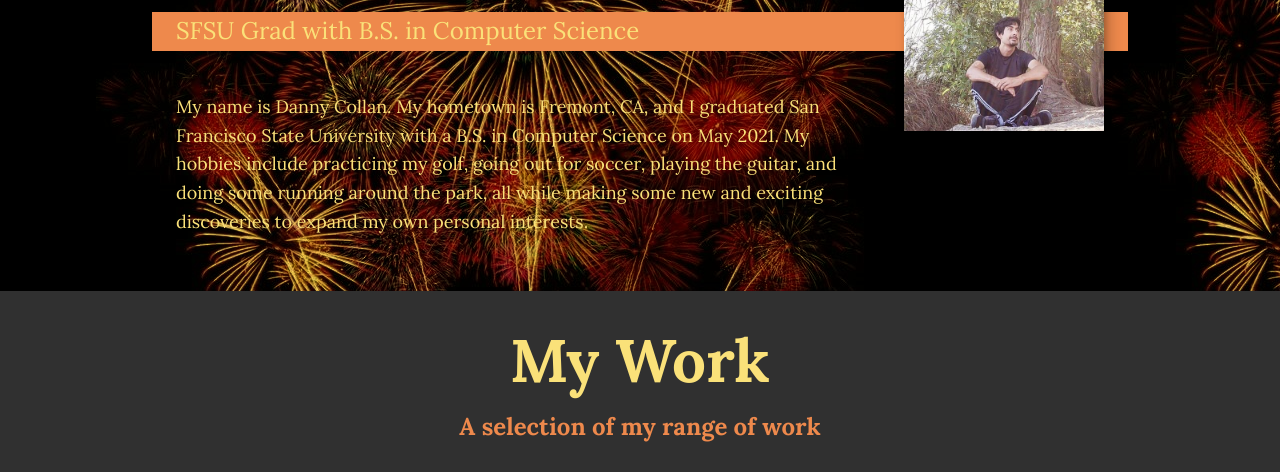
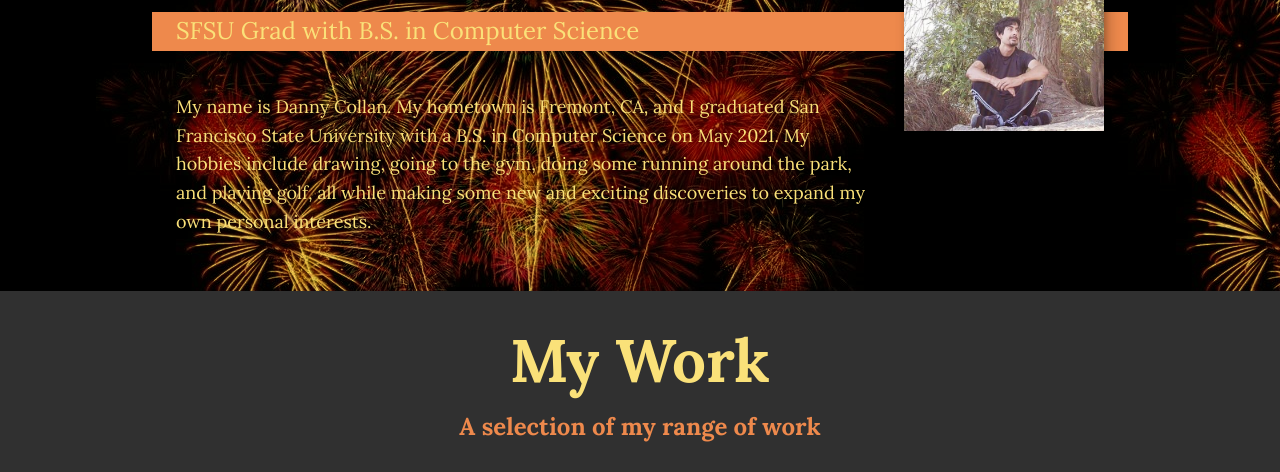
Before and after one commit to dcollan/dannycollan-portfolio-old, a plain HTML site: page index.html in a window 1280 px wide. Shown: the part 2274-2746 px from the top of the page. Drawn offline with nearby package versions, Linux system fonts and the light colour scheme; a script that the page names is missing.

Commit message:
Update index.html

```diff
--- a/index.html
+++ b/index.html
@@ -135,10 +135,9 @@
             <p class="section__subtitle section__subtitle--about">SFSU Grad with B.S. in Computer Science</p>
             <div class="about-me__body">
                 <p>My name is Danny Collan. My hometown is Fremont, CA, and I graduated San Francisco State
-                    University with a B.S. in Computer Science on May 2021. My hobbies include practicing
-                    my golf, going out for soccer, playing the guitar, and doing some running around the
-                    park, all while making some new and exciting discoveries to expand my own personal
-                    interests.
+                    University with a B.S. in Computer Science on May 2021. My hobbies include drawing, going
+                    to the gym, doing some running around the park, and playing golf, all while making some
+                    new and exciting discoveries to expand my own personal interests.
                 </p>
             </div>
             <img src="img/dcollan.jpg" alt="Danny sitting next to a tree" class="about-me__img">
```
